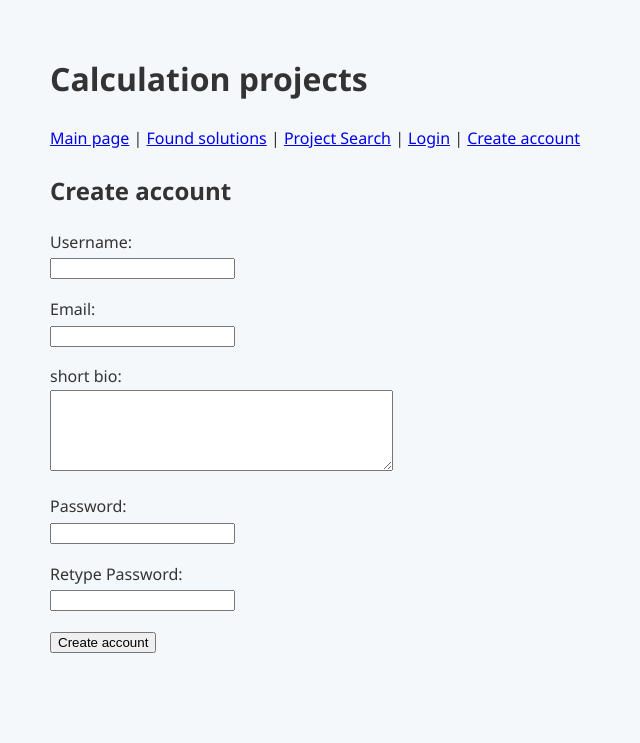
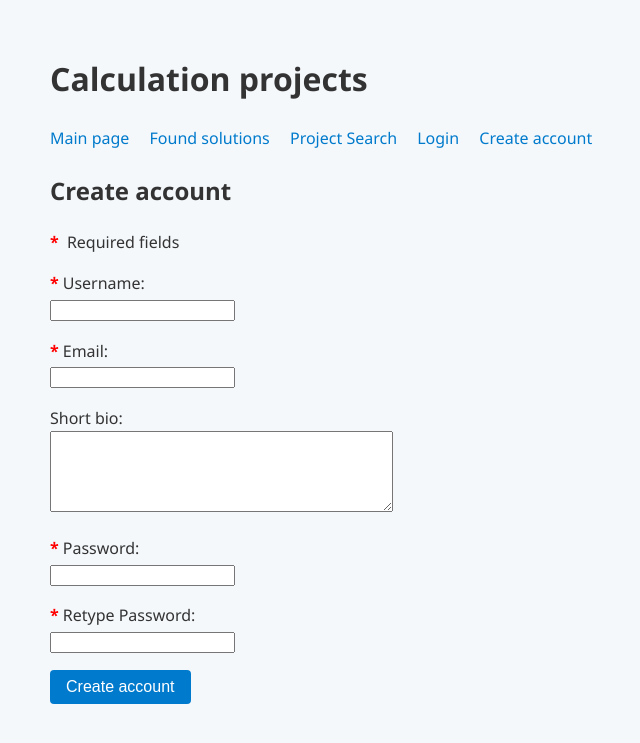
Before and after one commit to nuuttikuosa/laskentaprojektien-hallinta, a Flask app: page /register in a window 1280 px wide. Shown: the top 743 px of the page, without its empty margins (190-830 px from the left). Run offline with Flask 3, Linux system fonts and the light colour scheme.

Commit message:
added labels and validations to the registration page

```diff
--- a/app.py
+++ b/app.py
@@ -1,7 +1,6 @@
 import sqlite3
 import secrets
 import markupsafe
-import re
 from flask import Flask
 from flask import make_response, flash, redirect, render_template, request, session, abort
 import config
--- a/static/main.css
+++ b/static/main.css
@@ -45,3 +45,23 @@ button {
 button:hover {
   background-color: #005f99;
 }
+
+.required-marker {
+  color: red;
+  margin-right: 0.25em;
+  font-weight: bold;
+}
+
+nav {
+  margin: 1em 0;
+}
+
+nav a {
+  margin-right: 1em;
+  text-decoration: none;
+  color: #007acc;
+}
+
+nav a:hover {
+  text-decoration: underline;
+}
--- a/templates/layout.html
+++ b/templates/layout.html
@@ -1,7 +1,8 @@
 <!DOCTYPE html>
-<html>
+<html lang="en">
 
 <head>
+    <meta charset="UTF-8">
     <title>{% block title %}{% endblock %}</title>
     <link rel="stylesheet" href="{{ url_for('static', filename='main.css') }}">
 </head>
@@ -15,19 +16,19 @@
     </p>
     {% endif %}
 
-    <p>
-        <a href="/">Main page</a> |
-        <a href="/solutions">Found solutions</a> |
-        <a href="/projects/search">Project Search</a> |
+    <nav>
+        <a href="/">Main page</a>
+        <a href="/solutions">Found solutions</a>
+        <a href="/projects/search">Project Search</a>
         {% if session.user_id %}
-        <a href="/new_project">Create new project</a> |
-        <a href="/return">Return tasks</a> |
+        <a href="/new_project">Create new project</a>
+        <a href="/return">Return tasks</a>
         <a href="/logout">Logout</a>
         {% else %}
-        <a href="/login">Login</a> |
+        <a href="/login">Login</a>
         <a href="/register">Create account</a>
         {% endif %}
-    </p>
+    </nav>
 
     {% for message in get_flashed_messages() %}
     <div class="info">
--- a/templates/register.html
+++ b/templates/register.html
@@ -4,28 +4,29 @@
 
 {% block content %}
 <h2>Create account</h2>
+<p><span class="required-marker">*</span> Required fields</p>
 
 <form action="/register" method="post">
   <p>
-    Username: <br />
-    <input type="text" name="username" maxlength="20"/>
+    <label for="username"><span class="required-marker">*</span>Username:</label> <br />
+    <input type="text" name="username" id="username" maxlength="20" required />
   </p>
   <p>
-    Email: <br />
-    <input type="text" name="email" maxlength="50"/>
+    <label for="email"><span class="required-marker">*</span>Email:</label> <br />
+    <input type="email" name="email" id="email" maxlength="50" required />
   </p>
   <p>
-    short bio:<br />
-    <textarea name="bio" rows="5" cols="40" maxlength="10000"></textarea>
+    <label for="bio">Short bio:</label> <br />
+    <textarea name="bio" id="bio" rows="5" cols="40" maxlength="10000"></textarea>
   </p>
   <p>
-    Password: <br />
-    <input type="password" name="password1" />
+    <label for="password1"><span class="required-marker">*</span>Password:</label> <br />
+    <input type="password" name="password1" id="password1" maxlength="50" required />
   </p>
   <p>
-    Retype Password: <br />
-    <input type="password" name="password2" />
+    <label for="password2"><span class="required-marker">*</span>Retype Password:</label> <br />
+    <input type="password" name="password2" id="password2" maxlength="50" required />
   </p>
-  <input type="submit" value="Create account" />
+  <button type="submit">Create account</button>
 </form>
 {% endblock %}
```
